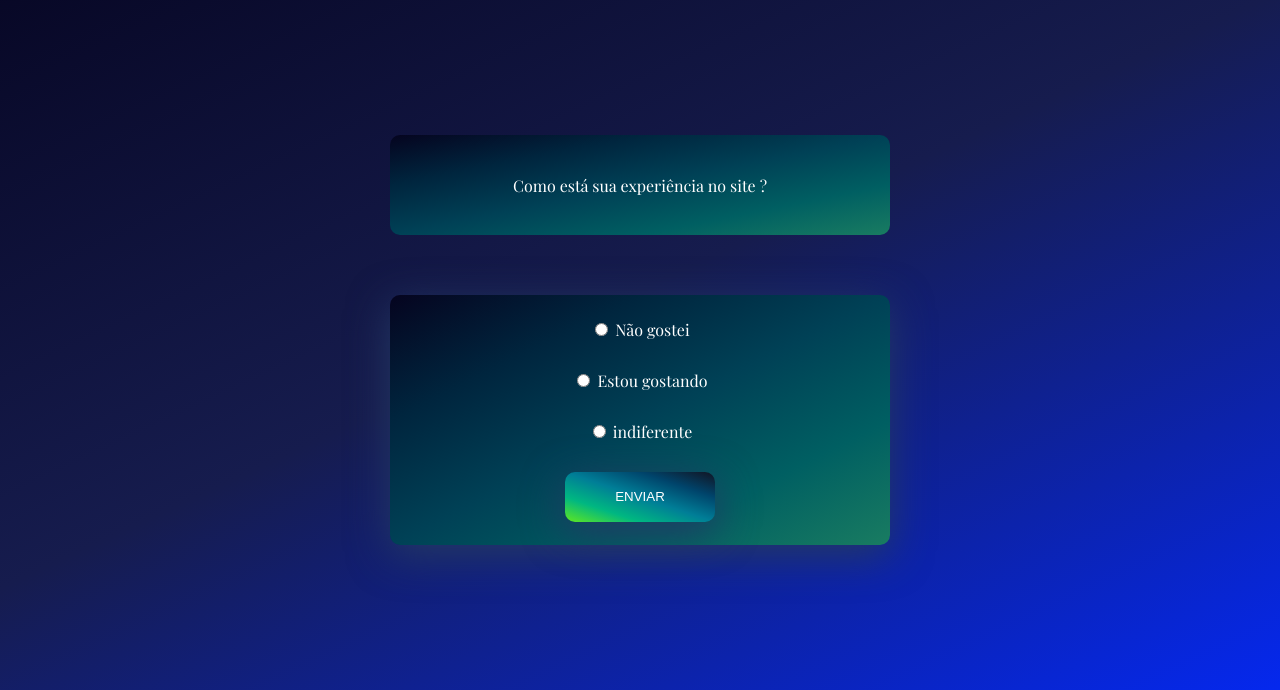
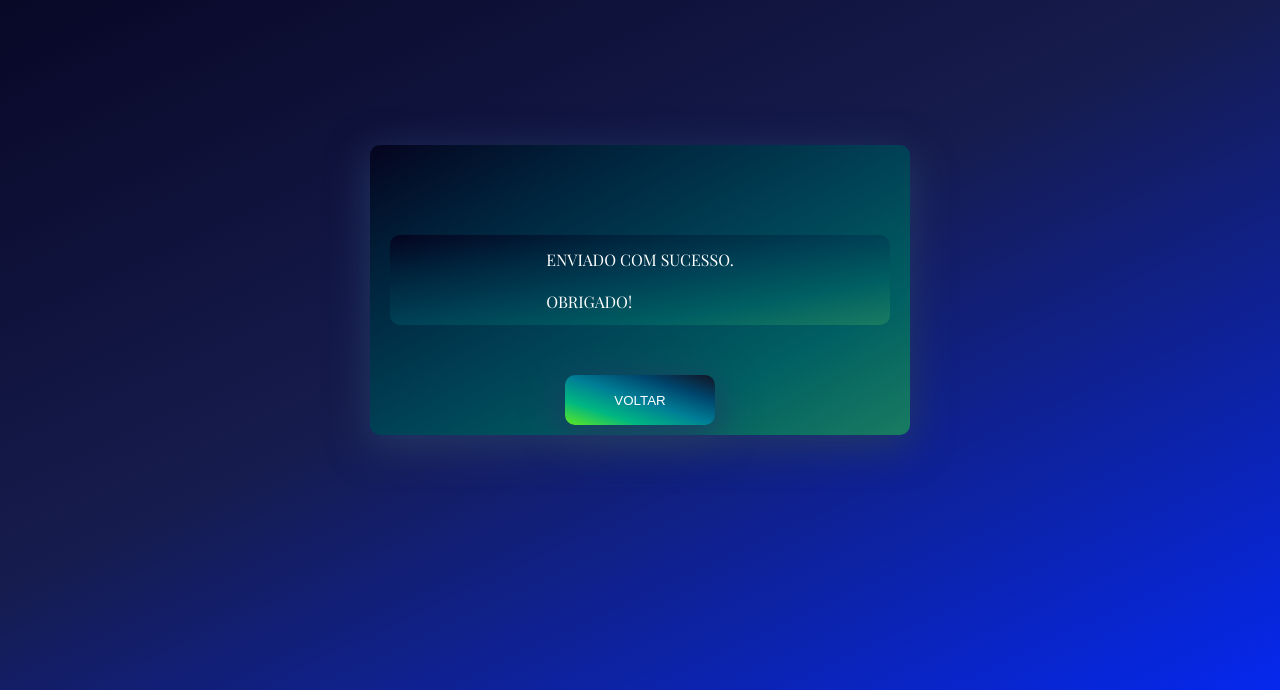
Before and after one commit to PedroVsantos/ProjetoIndividual_ThinkingMind, a website: page site V7 - final/public/avaliacao.html in a window 1280 px wide. Both pictures are taken after a click on the button "ENVIAR". Shown: the part 110-800 px from the top of the page. Drawn offline with nearby package versions, Linux system fonts and the light colour scheme; a web font is replaced by a local one.

Commit message:
arrumando algumas das duncionalidades da tela de avaliação.

```diff
--- a/site V7 - final/public/avaliacao.html
+++ b/site V7 - final/public/avaliacao.html
@@ -20,7 +20,6 @@
             <a href="#Bn">Benefícios</a>
             <a href="#Sm">Sobre mim</a>
             <a href="#avalie">Avalie</a>
-            <!-- <a href="quizTH.html">Quiz desafio</a> -->
             <a href="Cadastro.html">Cadastro</a>
             <a href="">|</a>
             <a href="Login.html">Login</a>
@@ -28,10 +27,12 @@
     </header>
 
     <div class="main_form">
-        <div class="title">
-            Como está sua experiência no site ?
-        </div>
-        <div class="form">
+        <!-- div em que uso o display block, no caso essa div é exibida constantemente -->
+        <div class="form" id="form" style="display: block;">
+            <div class="title">
+                Como está sua experiência no site ?
+            </div>
+
             <label for="">
                 <input type="radio" name="feedback" value="nao"> Não gostei
             </label>
@@ -41,10 +42,35 @@
             <label for="">
                 <input type="radio" name="feedback" value="indiferente"> indiferente
             </label>
-
-            <button onclick="avaliar()" class="btn_avaliar">ENVIAR</button>
+            <div class="btnA_container">
+                <button onclick="avaliar()" class="btn_avaliar">ENVIAR</button>
+            </div>
 
         </div>
+        <!-- já está outra div fica de forma oculta, aparece somente quando é clicado o botão, dessa forma aciona a função que configurei no script-->
+        <div class="enviado" id="enviado" style="display: none;">
+            <div class="btnV_container">
+                <div class="msg">
+                    ENVIADO COM SUCESSO. <br> <br> OBRIGADO!
+                </div>
+
+                <button class="btn_voltar" onclick="voltar()">VOLTAR</button>
+            </div>
+
+
+        </div>
+
     </div>
 </body>
 </html>
+<script>
+    // função que ao clicar no botão "ENVIAR" oculta a primeira div deixando como none, e exibe a segunda ficando como Block
+    function avaliar() {
+        form.style.display = "none"
+        enviado.style.display = "block"
+    }
+    // função que leva novamente o usuário para a tela inicial do site
+    function voltar() {
+        window.location = "index.html"
+    }
+</script>
--- a/site V7 - final/public/css/avaliacao.css
+++ b/site V7 - final/public/css/avaliacao.css
@@ -52,10 +52,13 @@ header>h1 {
     justify-content: center;
     flex-direction: column;
     align-items: center;
-    margin-bottom: 30px 35px;
+    /* margin-bottom: 30px 35px; */
     color: white;
     box-shadow: 0px 10px 40px rgb(36, 57, 101);
     border-radius: 10px;
+    box-sizing: border-box;
+    padding: 20px;
+    text-align: center;
     margin-top: 10px;
 }
 
@@ -66,16 +69,15 @@ label {
 
 .title {
     margin-bottom: 50px;
-    width: 500px;
-    height: 100px;
-    background-color: red;
+    width: 100%;
+    height: 50px;
     display: flex;
     justify-content: center;
     align-items: center;
     color: white;
     background-image: linear-gradient(to right bottom, #05041f, #00253e, #004156, #005f62, #197c61);
     border-radius: 10px;
-    margin-top: 100px;
+    /* margin-top: 100px; */
 }
 
 .btn_avaliar {
@@ -93,3 +95,64 @@ label {
 .btn_avaliar:hover {
     background: linear-gradient(to left bottom, #121422, #036aa5, #0296b4, #04b580, #3bae06);
 }
+
+.enviado {
+    width: 500px;
+    height: 250px;
+    background-image: linear-gradient(to right bottom, #05041f, #00253e, #004156, #005f62, #197c61);
+    display: flex;
+    justify-content: center;
+    flex-direction: column;
+    align-items: center;
+    padding: 20px;
+    /* margin-bottom: 30px 35px; */
+    color: white;
+    box-shadow: 0px 10px 40px rgb(36, 57, 101);
+    border-radius: 10px;
+    /* margin-top: 10px; */
+}
+
+.btn_voltar {
+    width: 150px;
+    height: 50px;
+    color: white;
+    border-radius: 10px;
+    border: none;
+    background: linear-gradient(to left bottom, #121422, #00446b, #007e97, #00b781, #60e81f);
+    box-shadow: 0px 10px 40px rgb(36, 57, 101);
+    transition: background-color 0.3s ease;
+    cursor: pointer;
+    display: flex;
+    justify-content: center;
+    align-items: center;
+}
+
+.btn_voltar:hover {
+    background: linear-gradient(to left bottom, #121422, #036aa5, #0296b4, #04b580, #3bae06);
+}
+
+.btnV_container {
+    width: 100%;
+    display: flex;
+    justify-content: center;
+    align-items: center;
+    flex-direction: column;
+    height: 100%;
+    margin-top: 40px;
+}
+
+.btnA_container {
+    margin-top: 20px;
+}
+
+.msg {
+    margin-bottom: 50px;
+    width: 100%;
+    height: 90px;
+    display: flex;
+    justify-content: center;
+    align-items: center;
+    color: white;
+    background-image: linear-gradient(to right bottom, #05041f, #00253e, #004156, #005f62, #197c61);
+    border-radius: 10px;
+}
```
